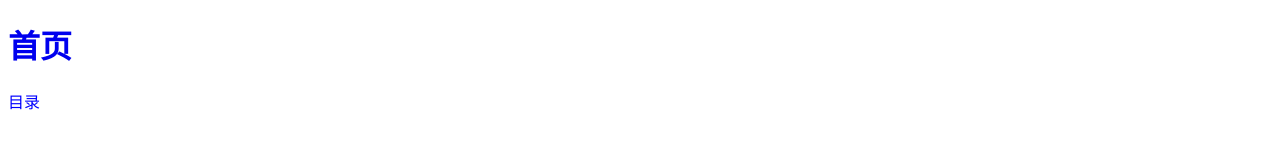
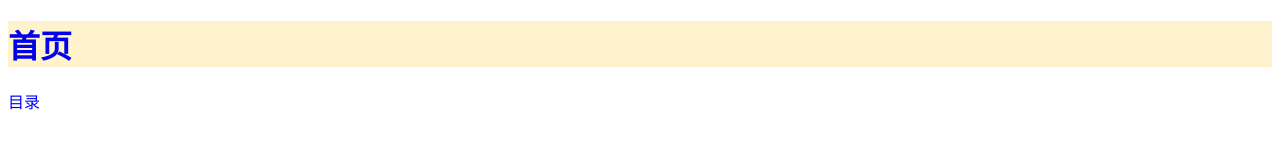
Before and after one commit to wc-yuhuai/web, a plain HTML site: page index.html in a window 1280 px wide. Drawn offline with Linux system fonts and the light colour scheme.

Commit message:
<h1 style="color:red;background:#fff3cd;">

```diff
--- a/index.html
+++ b/index.html
@@ -6,7 +6,7 @@
 </head>
 
 <body>
-    <h1 style="color:red";background:#fff3cd><a href="index.html"style="text-decoration:none;">首页</a></h1>
+    <h1 style="color:red;background:#fff3cd;"><a href="index.html"style="text-decoration:none;">首页</a></h1>
     <div style="color: blue;">目录</div>
     <div></div>
 
```
